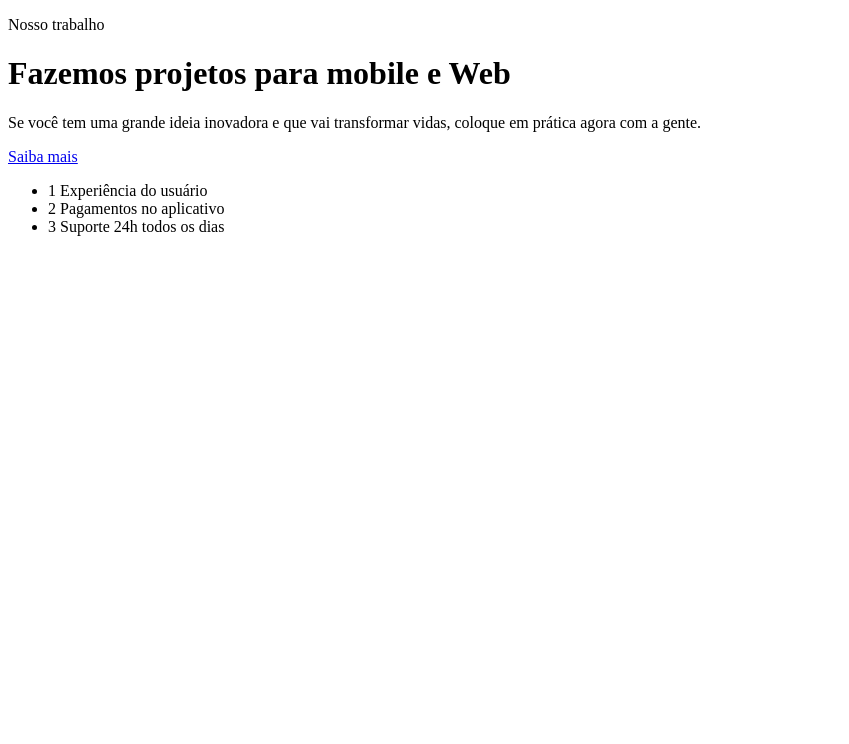
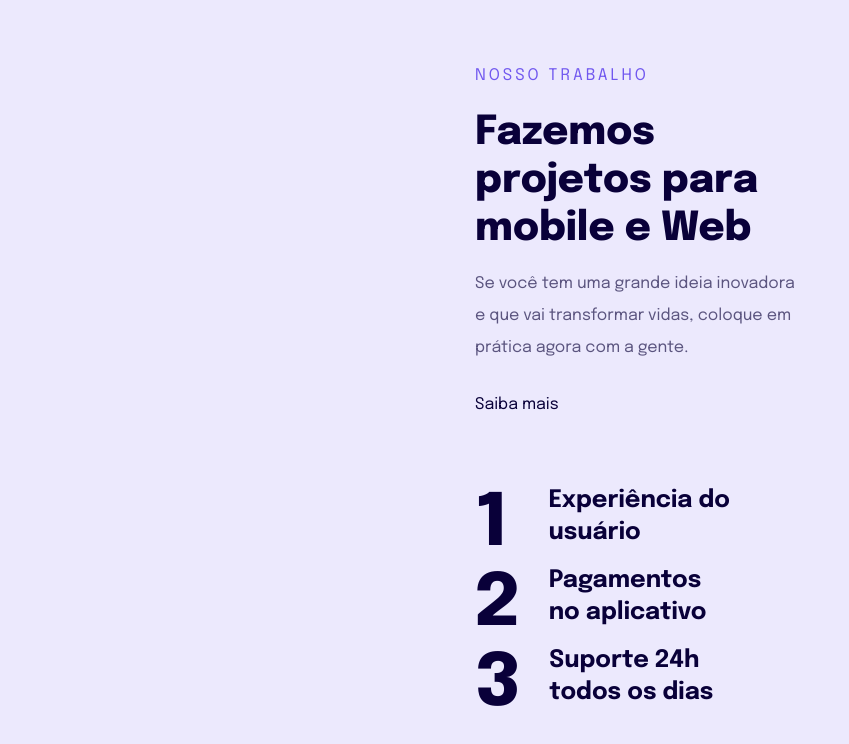
Before and after one commit to gustavonunesbispo/responsive-project, a plain HTML site: page index.html in a window 1280 px wide. Shown: the whole page, without its empty margins (0-849 px from the left). Drawn offline with Linux system fonts and the light colour scheme.

Commit message:
set page style

```diff
--- a/css/style.css
+++ b/css/style.css
@@ -0,0 +1,84 @@
+/* REM = Root EM  */
+
+* {
+  margin: 0;
+  padding: 0;
+  box-sizing: border-box;
+}
+
+:root {
+  font-size: 62.5%;
+}
+
+body {
+  font-family: 'Epilogue', sans-serif;
+  background: #ECE9FD;
+  padding: 6.0rem 2.3rem 6.6rem;
+  font-size: 1.6rem;
+}
+
+main {
+  max-width: 33.0rem;
+  margin: 0 auto;
+}
+
+main p:first-child {
+  color: #7158EF;
+  letter-spacing: 3px;
+  text-transform: uppercase;
+  line-height: 3.2rem;
+  margin-bottom: 1.7rem;
+}
+
+h1 {
+  color: #090039;
+  font-weight: 800;
+  font-size: 4.0rem;
+  line-height: 4.8rem;
+  margin-bottom: 1.5rem;
+}
+
+h1 + p {
+  color: rgba(10, 0, 57, 0.64);
+  line-height: 3.2rem;
+  margin-bottom: 3.2rem;
+}
+
+a {
+  color: #090039;
+  text-decoration: none;
+}
+
+a:hover {
+  color: #7158EF;
+  font-weight: 800;
+}
+
+ul {
+  list-style: none;
+  margin-top: 7.2rem;
+}
+
+ul li:first-child {
+  gap: 3.8rem;
+}
+
+ul li {
+  font-size: 2.4rem;
+  font-weight: 700;
+  line-height: 3.2rem;
+  color: #090039;
+
+  max-width: 25.7rem;
+  display: flex;
+
+  gap: 2.6rem;
+}
+
+ul li span {
+  font-size: 7.2rem;
+  font-weight: 800;
+  line-height: 8.0rem;
+  letter-spacing: 2px;
+  color: #090039;
+}
--- a/index.html
+++ b/index.html
@@ -1,11 +1,15 @@
 <!DOCTYPE html>
 <html lang="pt-br">
 <head>
+  <link rel="preconnect" href="https://fonts.googleapis.com">
+  <link rel="preconnect" href="https://fonts.gstatic.com" crossorigin>
   <meta charset="UTF-8">
   <meta name="viewport" content="width=device-width, initial-scale=1.0">
   <title>Intrudução á responsividade</title>
 
   <link rel="stylesheet" href="css/style.css">
+
+  <link href="https://fonts.googleapis.com/css2?family=Epilogue:wght@400;700;800&display=swap" rel="stylesheet">
 </head>
 <body>
   <main>
```
